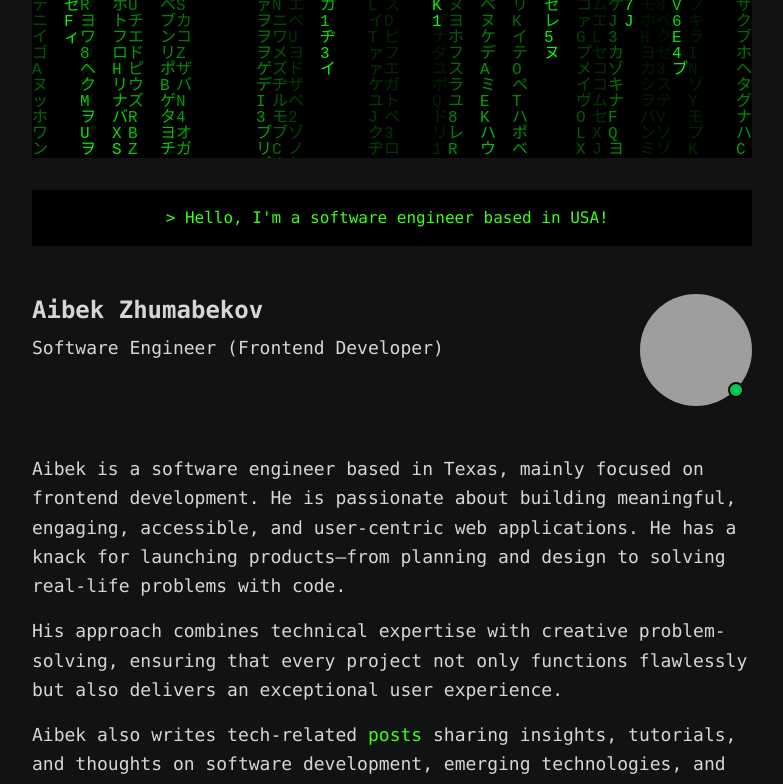
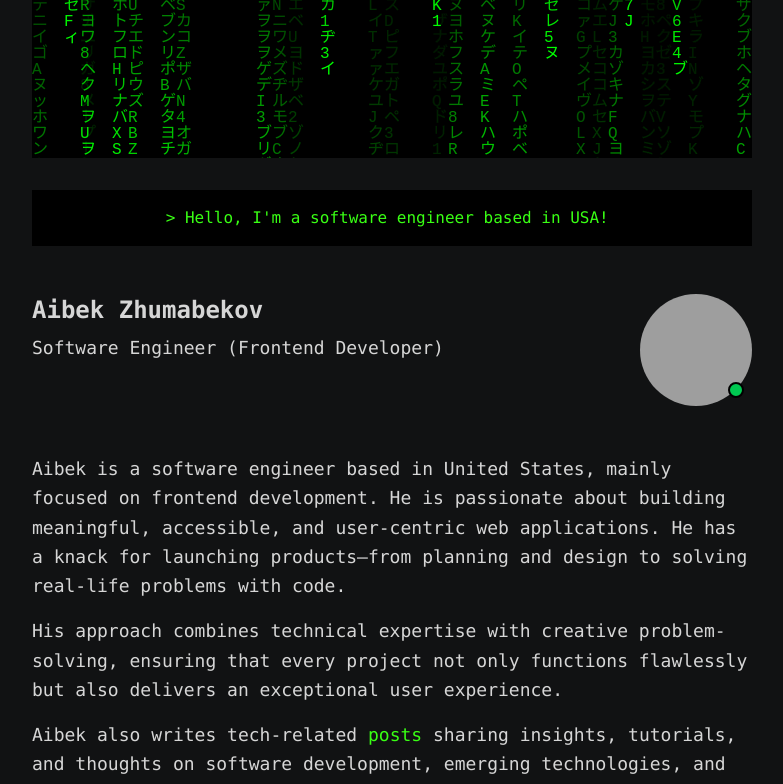
Before and after one commit to aibekz/portfolio, a React (Vite) app: page /about in a window 1280 px wide. Shown: the part 446-1230 px from the top of the page, without its empty margins (248-1031 px from the left). Built offline with nearby package versions, Linux system fonts and the light colour scheme; no server answers; grey boxes are pictures that could not be loaded; a web font is replaced by a local one.

Commit message:
update about content

```diff
--- a/src/pages/About.jsx
+++ b/src/pages/About.jsx
@@ -55,7 +55,7 @@ export default function About() {
             <section className="prose prose-lg max-w-none">
               <div>
                 <p className="text-body leading-relaxed mb-4 font-mono text-primary">
-                  Aibek is a software engineer based in Texas, mainly focused on frontend development. He is passionate about building meaningful, engaging, accessible, and user-centric web applications. He has a knack for launching products—from planning and design to solving real-life problems with code.
+                  Aibek is a software engineer based in United States, mainly focused on frontend development. He is passionate about building meaningful, accessible, and user-centric web applications. He has a knack for launching products—from planning and design to solving real-life problems with code.
                 </p>
                 <p className="text-body leading-relaxed mb-4 font-mono text-primary">
                   His approach combines technical expertise with creative problem-solving, ensuring that
```
